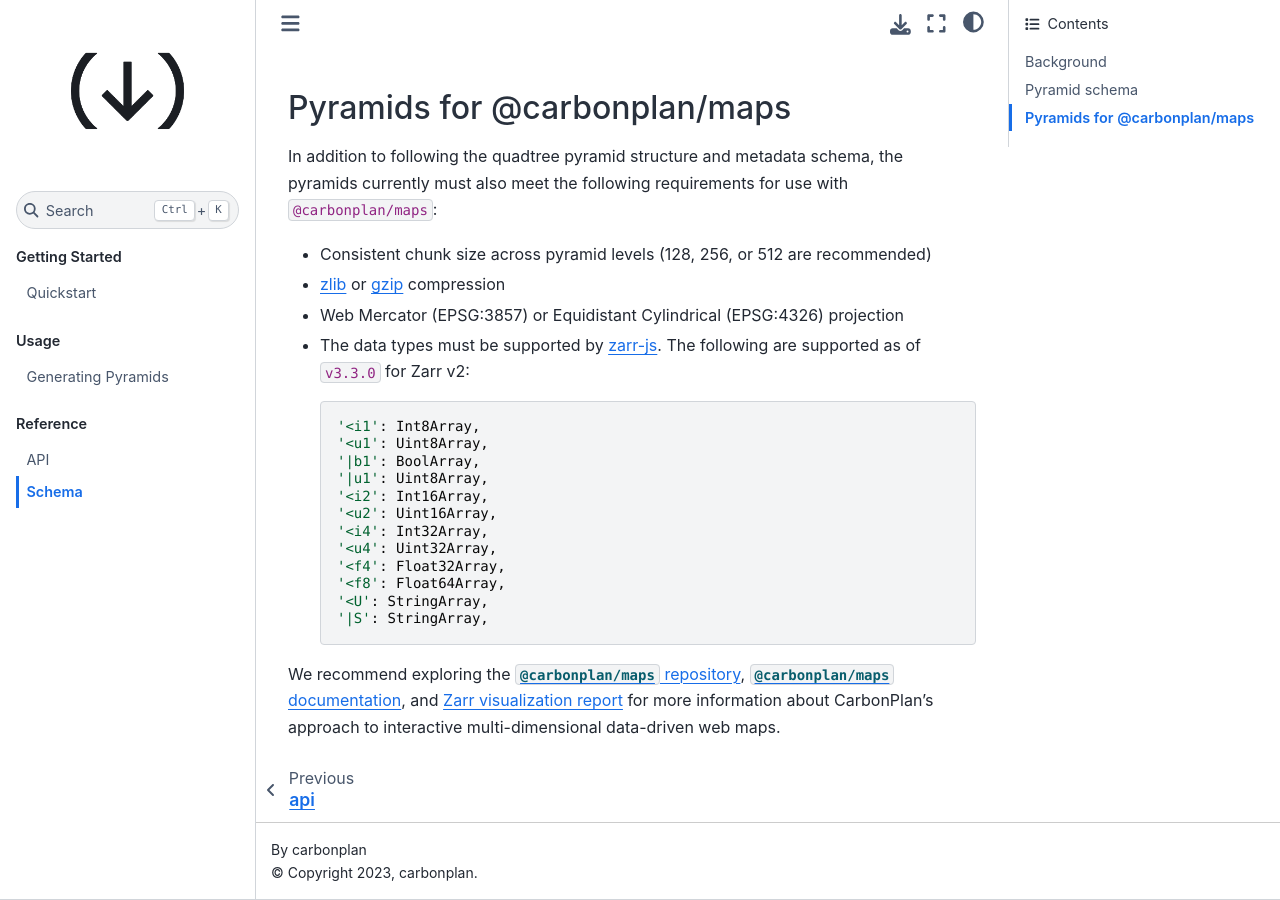
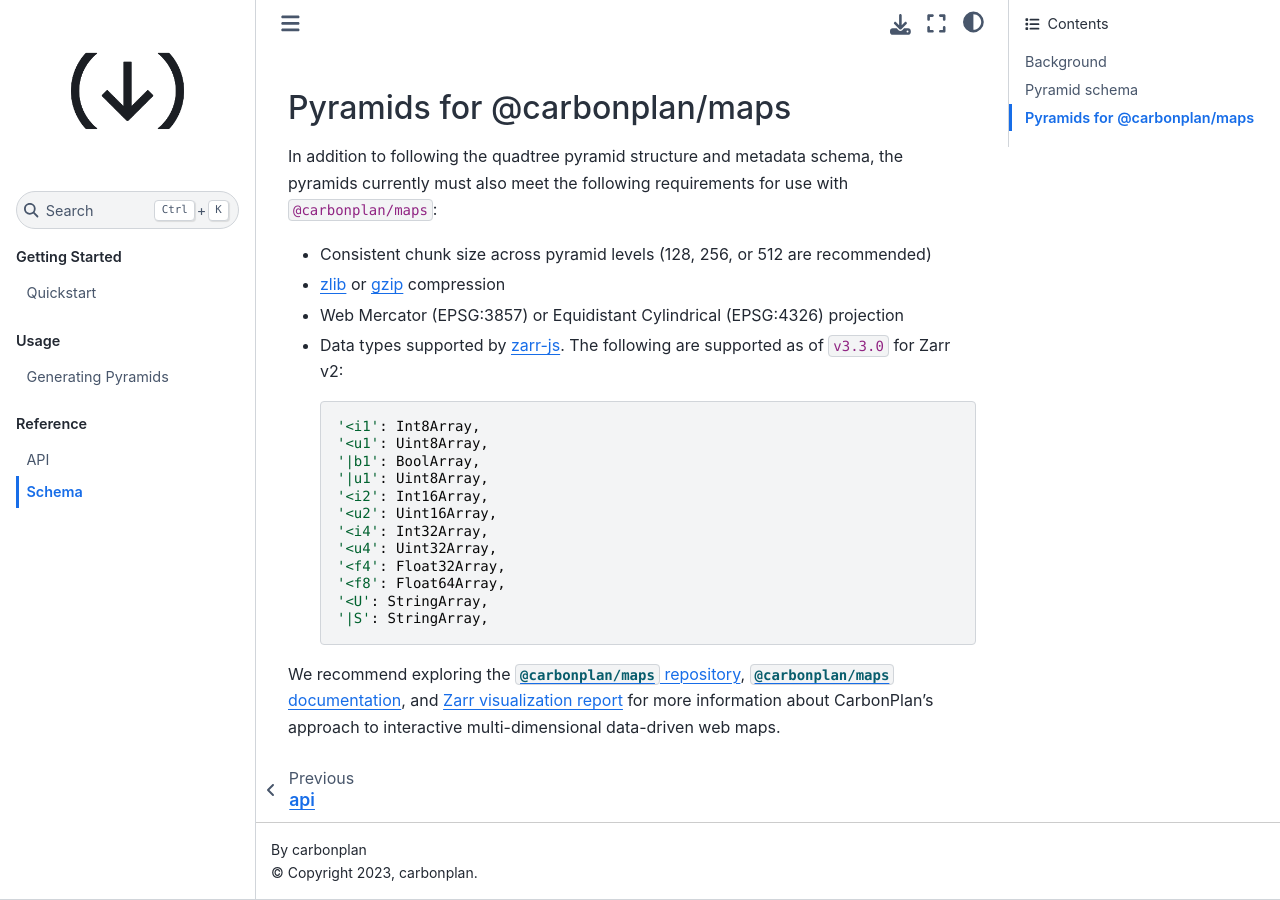
Before and after one commit to carbonplan/ndpyramid, a Sphinx documentation site: the page built from docs/schema.md, in a window 1280 px wide and 900 px high, scrolled down 1961 px. Built offline with Sphinx 7.4.7 and the Sphinx Book theme 1.1.4, drawn with Linux system fonts in a browser that asks for light colours.

Commit message:
Formatting fix

````diff
--- a/docs/schema.md
+++ b/docs/schema.md
@@ -71,7 +71,7 @@
 - Consistent chunk size across pyramid levels (128, 256, or 512 are recommended)
 - [zlib](https://numcodecs.readthedocs.io/en/stable/zlib.html) or [gzip](https://numcodecs.readthedocs.io/en/stable/gzip.html) compression
 - Web Mercator (EPSG:3857) or Equidistant Cylindrical (EPSG:4326) projection
-- The data types must be supported by [zarr-js](https://github.com/freeman-lab/zarr-js). The following are supported as of `v3.3.0` for Zarr v2:
+- Data types supported by [zarr-js](https://github.com/freeman-lab/zarr-js). The following are supported as of `v3.3.0` for Zarr v2:
 
   ```{code}
   '<i1': Int8Array,
````
